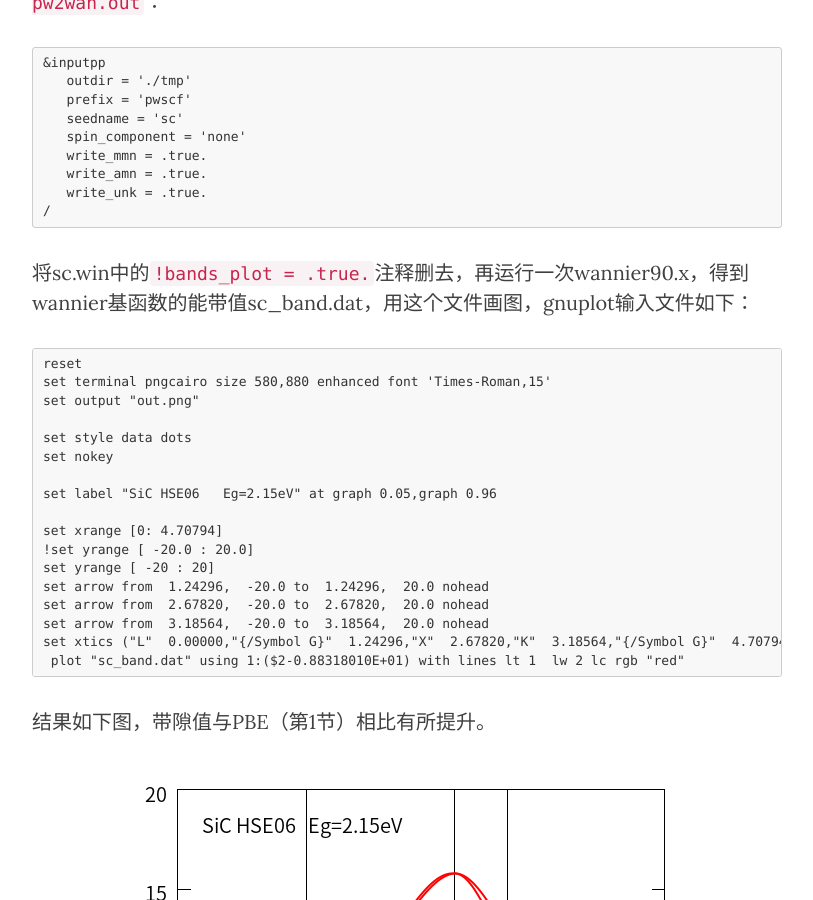
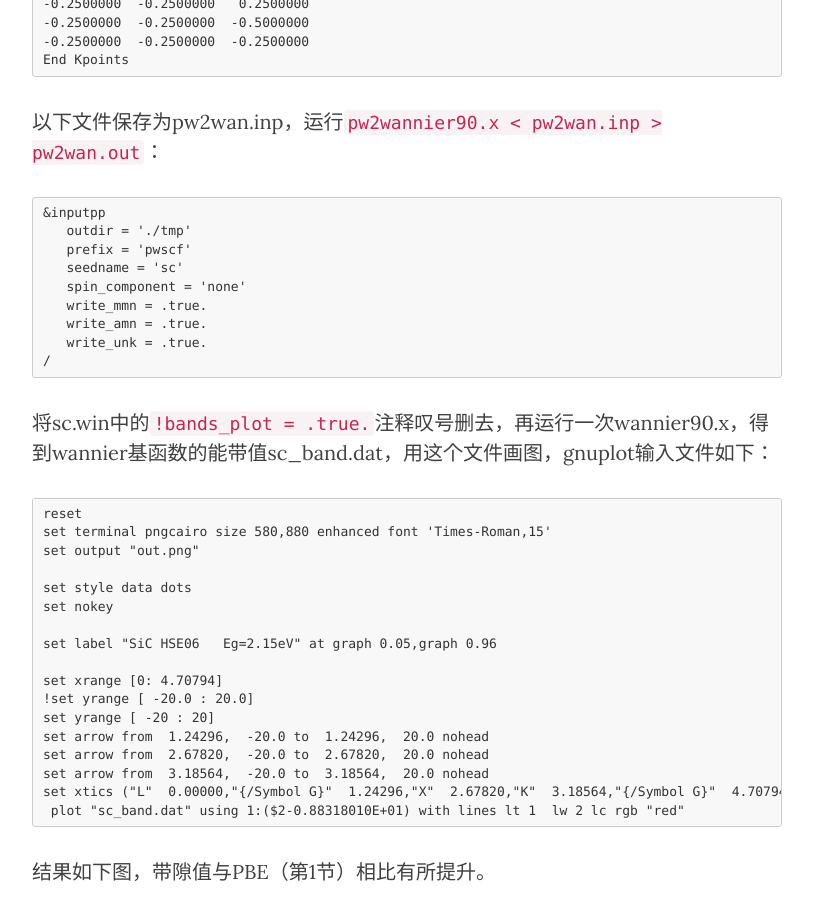
Before and after one commit to yyyu200/DFTbook, a Jekyll site: the page built from _posts/2019-04-01-HandsOn.md, in a window 1280 px wide and 900 px high, scrolled down 29979 px. Shown: the whole window, without its empty margins (233-1046 px from the left). Built offline with Jekyll 4.4.1, drawn with Linux system fonts in a browser that asks for light colours; nearby versions of some CDN libraries; formulas are drawn with MathJax 3; comment, search, counter and statistics services are not loaded; some of the changed text lies outside the part shown.

Commit message:
modify at20190618-10:18:29-aliyun

````diff
--- a/_posts/2019-04-01-HandsOn.md
+++ b/_posts/2019-04-01-HandsOn.md
@@ -916,6 +916,7 @@
 
 
 ## 5. 杂化泛函和Wannier函数
+
 HSE06是一种杂化泛函（Hybrid functional），其中交换作用短程部分用GGA和Hatree-Fock的混合，长程部分使用GGA，关联则统一使用GGA。HSE06相对于GGA计算结果，总能和力的准确度有系统性的提升。计算前需要编译wannier90模块，QE目录运行```make w90```。这里参考安装包中的例子q-e-qe-6.3/PW/examples/EXX_example以及q-e-qe-6.3/W90/examples/example03和example05。
 
 计算HSE能带有以下四步：
@@ -1098,7 +1103,7 @@
 /
 ```
 
-将sc.win中的```!bands_plot = .true.```注释删去，再运行一次wannier90.x，得到wannier基函数的能带值sc_band.dat，用这个文件画图，gnuplot输入文件如下：
+将sc.win中的```!bands_plot = .true.```注释叹号删去，再运行一次wannier90.x，得到wannier基函数的能带值sc_band.dat，用这个文件画图，gnuplot输入文件如下：
 ```
 reset
 set terminal pngcairo size 580,880 enhanced font 'Times-Roman,15'
````
Also changed, not shown: other parts of _posts/2019-04-01-HandsOn.md (+4 -0 lines).
